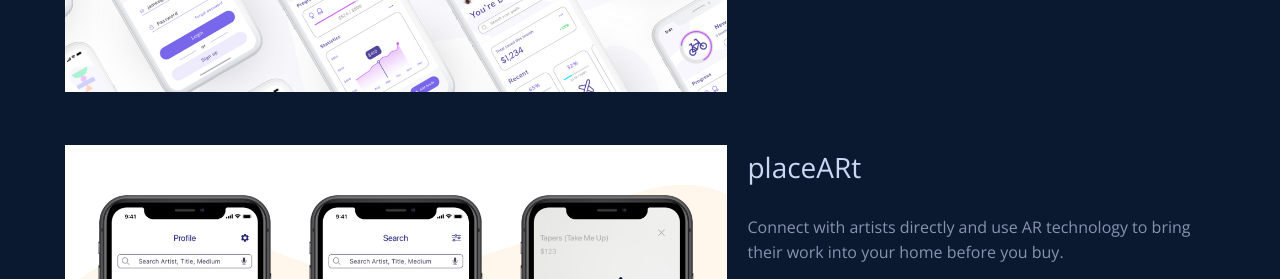
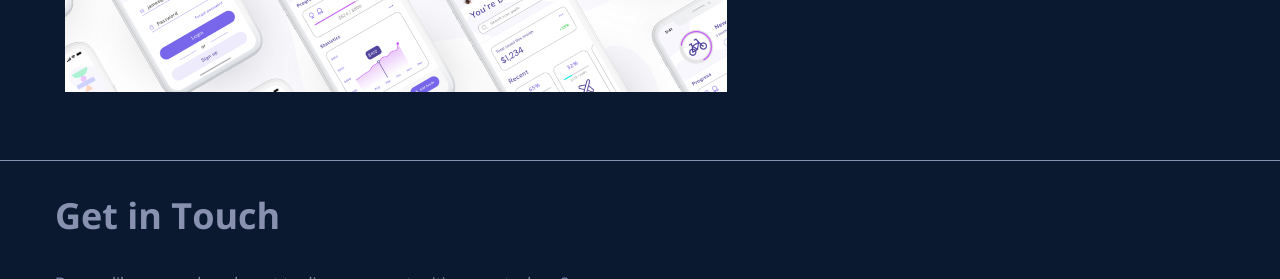
Before and after one commit to cody-pearce/Portfolio-Site-Cody-Pearce, a plain HTML site: page index.html in a window 1280 px wide. Shown: the part 870-1149 px from the top of the page. Drawn offline with nearby package versions, Linux system fonts and the light colour scheme.

Commit message:
Remove placeARt project until case study is finalized in future

```diff
--- a/index.html
+++ b/index.html
@@ -54,18 +54,21 @@
                             <p>Goal-based savings app, shaping the often tedious act of financial planning into a fun and vibrant experience.</p>
                             <a href="letsave.html" class="btn">View Project</a>
                         </div>
-                        <!--placeARt-->
-                        <div class="col-md-6 col-lg-7"><!--column 1 image-->
+                        <!--placeARt
+                        <div class="col-md-6 col-lg-7">
                             <picture>
                                 <source srcset="img/home/placeart@1x.jpg" media="(max-width:767px)">
                                 <img src="img/home/placeart@2x.jpg" alt="placeart project mockup image" class="placeartimg">
                             </picture>
                         </div>
-                        <div class="col-md-6 col-lg-5"><!--column 2 description-->
+                        <div class="col-md-6 col-lg-5">
                             <h3>placeARt</h3>
                             <p>Connect with artists directly and use AR technology to bring their work into your home before you buy.</p>
                             <a href="#" class="btn">View Project</a>
                         </div>
+                        -->
+
+
                         <!--Animation
                         <div class="col-md-6 col-lg-7">
                             <svg xmlns="http://www.w3.org/2000/svg" class="berlin-illustration" height="505" viewBox="0 0 700 505" xmlns:xlink="http://www.w3.org/1999/xlink">
```
